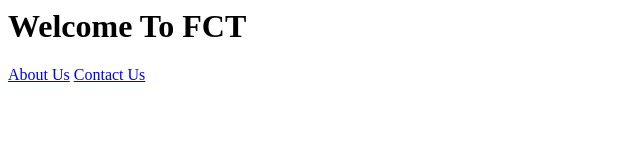
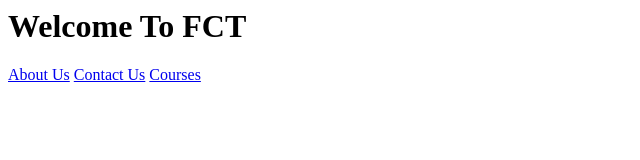
Before and after one commit to Rajpardeshi205/Devops-21-Jan-Git-Branch, a plain HTML site: page index.html in a window 1280 px wide. Shown: the full height of the page, 0-640 px from the left. Drawn offline with Linux system fonts and the light colour scheme.

Commit message:
Modified index.html on courses branch

```diff
--- a/index.html
+++ b/index.html
@@ -1,3 +1,4 @@
 <h1>Welcome To FCT</h1>
 <a href="about.html">About Us</a>
 <a href="contact.html">Contact Us</a>
+<a href="courses.html">Courses</a>
```
